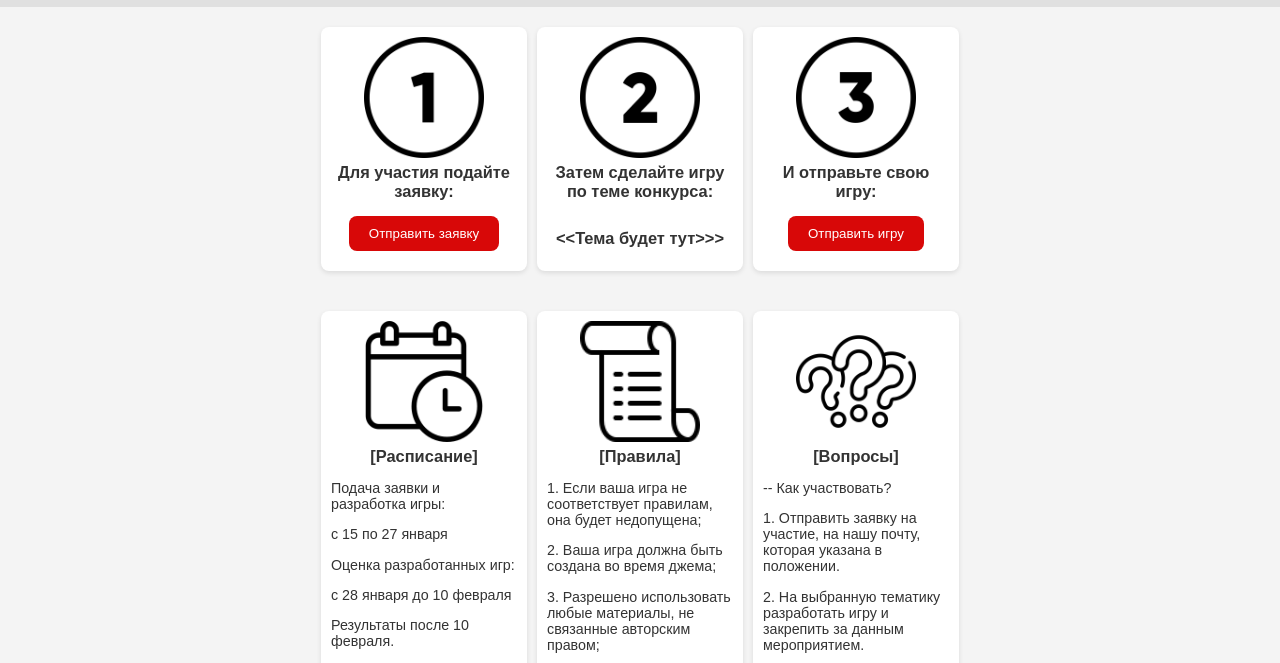
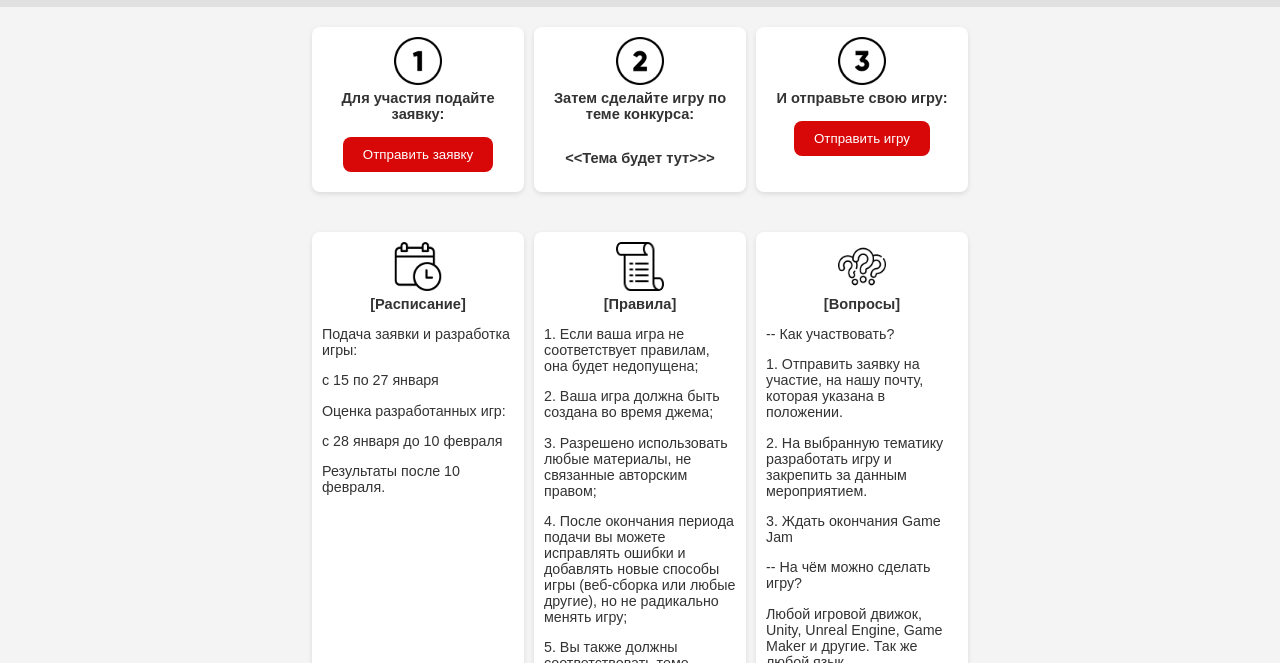
Before and after one commit to Coulneff/nGameJam, a plain HTML site: page index.html in a window 1280 px wide. Shown: the part 137-800 px from the top of the page. Drawn offline with Linux system fonts and the light colour scheme.

Commit message:
update-fix demo_Test

```diff
--- a/static/css/main.css
+++ b/static/css/main.css
@@ -51,6 +51,7 @@ nav img {
     align-items: center;
     display: flex;
     flex-wrap: wrap;
+    font-size: 1vw;
 }
 
 .buttons button {
@@ -83,8 +84,9 @@ nav img {
     background-color: white;
     border-radius: 8px;
     box-shadow: 0 2px 5px rgba(0, 0, 0, 0.1);
-    width: calc(120% / 8  );
-    max-width: 300px;
+    /*width: calc(120% / 8  ); */
+    width: calc(35% + (11 - 10) * ((100vw - 800px) / (1920 - 800)));
+    max-width: 15vw;
     padding: 10px;
     text-align: left;
     transition: transform 0.2s;
@@ -98,7 +100,8 @@ nav img {
 }
 
 .project-card img {
-    width: 65%;
+    /*width: 65%;*/
+    width: calc(25% + (11 - 10) * ((100vw - 800px) / (1920 - 800)));
     height: auto;
     object-fit: cover;
     border-radius: 5px;
@@ -115,7 +118,7 @@ nav img {
     align-items: center;
     justify-content: center; /*центрируем элемент по горизонтали */
     margin: 5px 0;
-    font-size: calc(16px + (11 - 10) * ((100vw - 800px) / (1920 - 800)));
+    font-size: calc(14px + (11 - 9) * ((90vw - 800px) / (1920 - 800)));
 }
 
 .project-card p {
@@ -137,6 +140,9 @@ nav img {
     transition: transform 0.2s;
 }
 
+
+
+
 @media (max-width: 768px) {
     .project-card {
         width: calc(50% - 40px);
@@ -148,6 +154,7 @@ nav img {
         width: calc(100% - 30px);
     }
 }
+
 
 @media (max-width: 480px) {
     .project-card {
```
